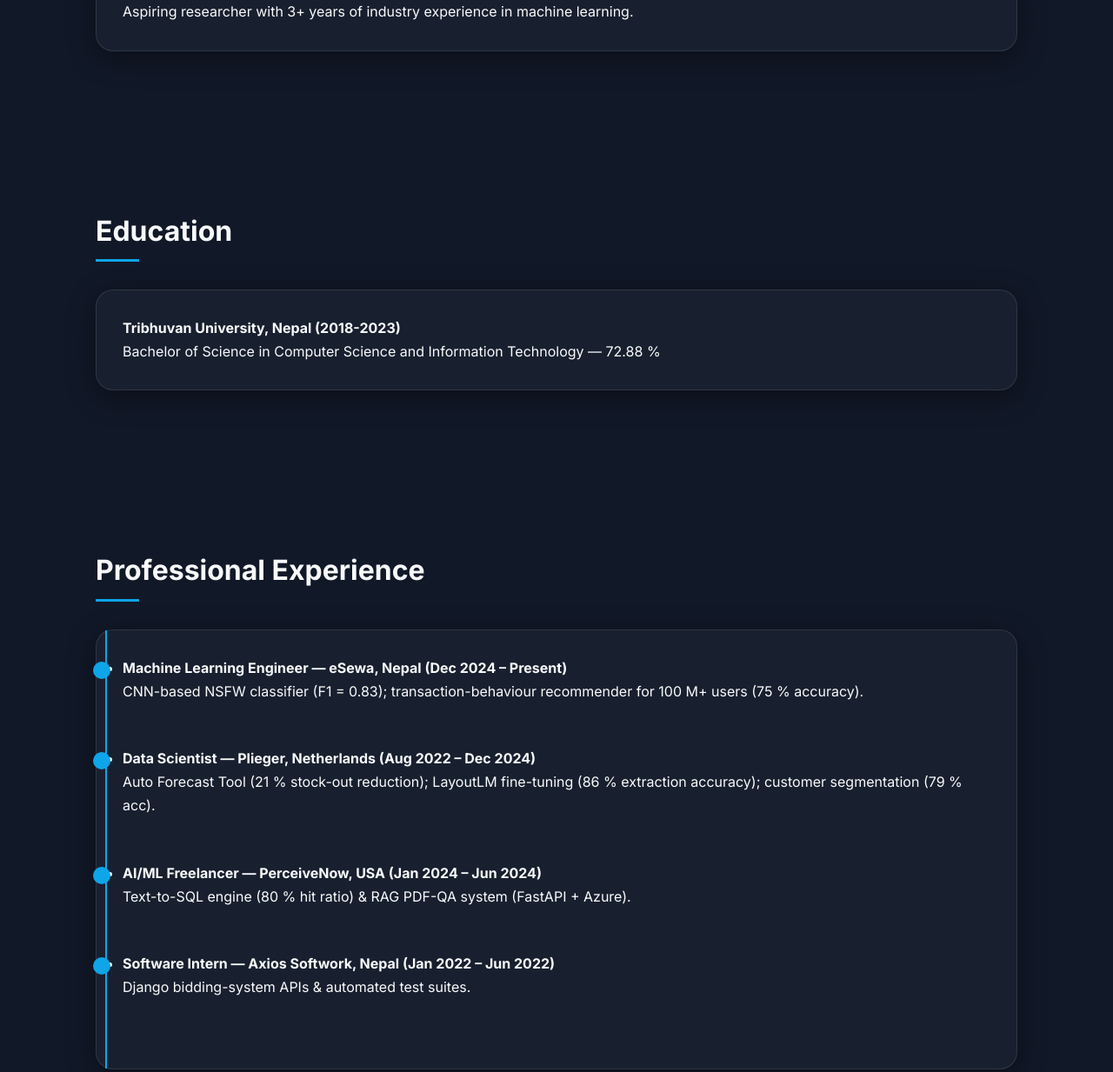
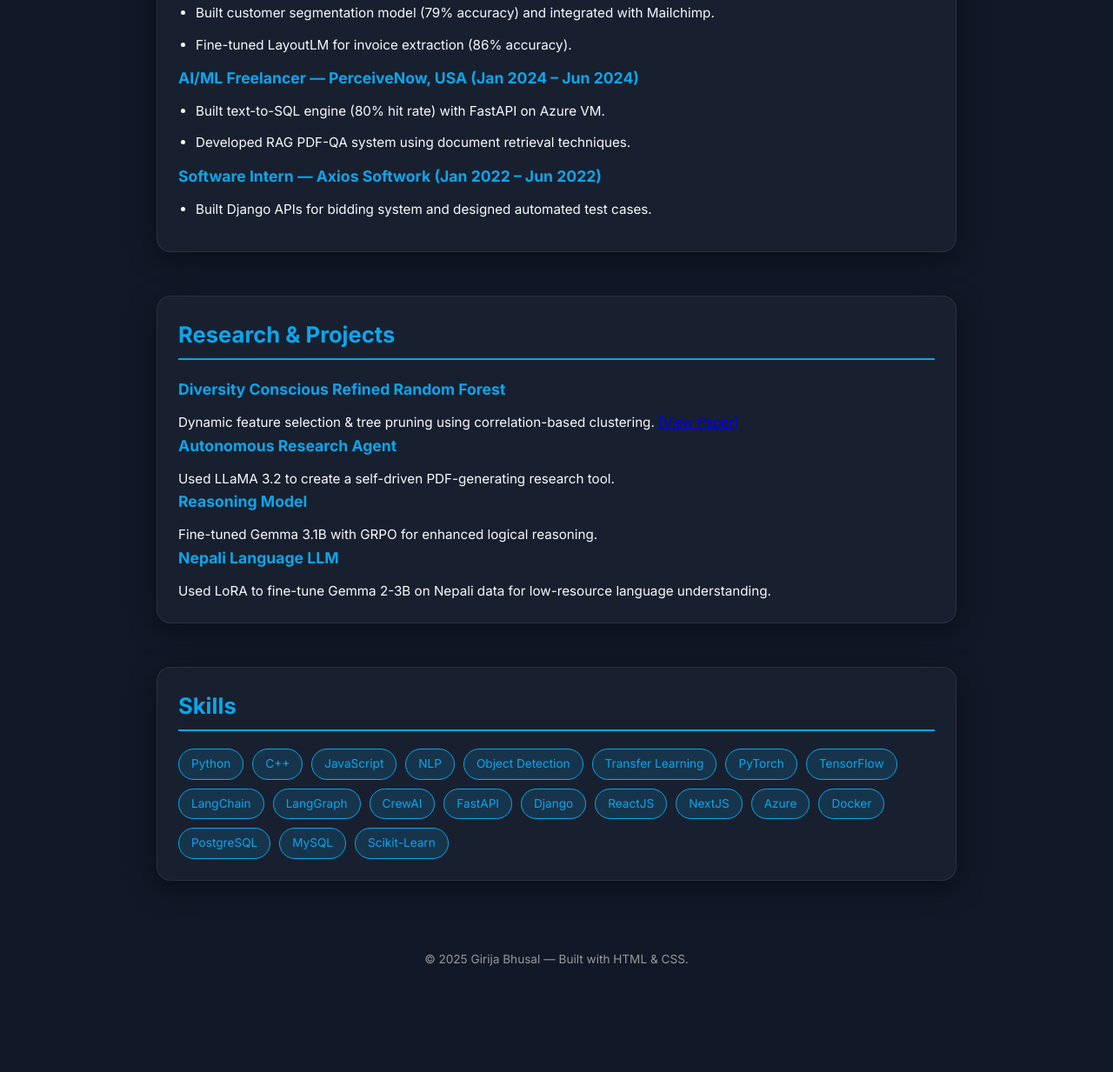
Before and after one commit to GirijaVusal/portfolio, a plain HTML site: page index.html in a window 1280 px wide. Shown: the part 1015-2248 px from the top of the page at 87% size. After the commit the page ends 2200 px from the top, so only its background shows below. Drawn offline with Linux system fonts and the light colour scheme.

Commit message:
Update index.html
changes

```diff
--- a/index.html
+++ b/index.html
@@ -6,202 +6,238 @@
   <title>Girija Bhusal — ML Engineer</title>
   <link href="https://fonts.googleapis.com/css2?family=Inter:wght@400;600;700&display=swap" rel="stylesheet">
   <style>
-    :root{
-      --bg:#111827;
-      --bg-alt:#1f2937;
-      --card:rgba(31,41,55,.55);
-      --text:#f9fafb;
-      --accent:#0ea5e9;
-      --shadow:0 8px 32px rgba(0,0,0,.4);
-      --radius:20px;
+    :root {
+      --bg: #111827;
+      --bg-alt: #1f2937;
+      --card: rgba(31, 41, 55, 0.55);
+      --text: #f9fafb;
+      --accent: #0ea5e9;
+      --shadow: 0 8px 32px rgba(0, 0, 0, .4);
+      --radius: 16px;
     }
-    [data-theme="light"]{
-      --bg:#f9fafb;
-      --bg-alt:#e5e7eb;
-      --card:rgba(255,255,255,.55);
-      --text:#111827;
-      --shadow:0 8px 32px rgba(0,0,0,.06);
+    [data-theme="light"] {
+      --bg: #f9fafb;
+      --bg-alt: #e5e7eb;
+      --card: rgba(255, 255, 255, 0.55);
+      --text: #111827;
+      --shadow: 0 8px 32px rgba(0, 0, 0, .06);
     }
-    *,*::before,*::after{box-sizing:border-box;margin:0;padding:0}
-    body{
-      font-family:"Inter",sans-serif;
-      background:var(--bg);
-      color:var(--text);
-      line-height:1.7;
-      transition:background .4s,color .4s;
+
+    *, *::before, *::after { box-sizing: border-box; margin: 0; padding: 0 }
+    body {
+      font-family: 'Inter', sans-serif;
+      background: var(--bg);
+      color: var(--text);
+      line-height: 1.6;
+      transition: background 0.4s, color 0.4s;
+      padding-top: 80px;
     }
-    header{
-      position:fixed;top:0;left:0;right:0;
-      display:flex;justify-content:space-between;align-items:center;
-      padding:12px 30px;
-      background:var(--card);
-      backdrop-filter:blur(12px);
-      border-bottom:1px solid rgba(255,255,255,.1);
-      z-index:1000;
+
+    header {
+      position: fixed;
+      top: 0; left: 0; right: 0;
+      display: flex; justify-content: space-between; align-items: center;
+      padding: 14px 30px;
+      background: var(--card);
+      backdrop-filter: blur(12px);
+      border-bottom: 1px solid rgba(255,255,255,0.1);
+      z-index: 1000;
     }
-    #themeToggle{cursor:pointer;font-size:24px}
-    .hero{height:100vh;display:flex;flex-direction:column;justify-content:center;align-items:center;text-align:center;gap:20px}
-    .hero img{width:160px;height:160px;border-radius:50%;object-fit:cover;border:4px solid var(--accent);animation:levitate 5s ease-in-out infinite}
-    @keyframes levitate{50%{transform:translateY(-10px)}}
-    .hero h1{font-size:2.8rem;font-weight:700}
-    .btn{background:var(--accent);color:#fff;padding:12px 30px;border-radius:50px;font-weight:600;transition:.3s}
-    .btn:hover{transform:scale(1.05);box-shadow:0 0 20px var(--accent)}
-    section{max-width:1100px;margin:auto;padding:90px 20px}
-    .section-title{font-size:2rem;margin-bottom:40px;position:relative}
-    .section-title::after{content:"";position:absolute;left:0;bottom:-8px;width:50px;height:3px;background:var(--accent)}
-    .glass{background:var(--card);backdrop-filter:blur(20px);border:1px solid rgba(255,255,255,.1);border-radius:var(--radius);box-shadow:var(--shadow)}
-    .card-grid{display:grid;gap:24px;grid-template-columns:repeat(auto-fill,minmax(260px,1fr))}
-    .timeline{position:relative;padding-left:40px}
-    .timeline::before{content:"";position:absolute;left:10px;top:0;bottom:0;width:2px;background:var(--accent)}
-    .timeline li{position:relative;margin-bottom:50px}
-    .timeline li::before{content:"";position:absolute;left:-34px;top:6px;width:20px;height:20px;border-radius:50%;background:var(--accent)}
 
-    /* ===== FALL-IN ANIMATION ===== */
-    .fall-container{opacity:0;transform:translateY(-100px);transition:all .9s cubic-bezier(.25,.8,.25,1)}
-    .fall-container.in-view{opacity:1;transform:translateY(0)}
+    #themeToggle { cursor: pointer; font-size: 22px }
 
-    /* --- SKILLS GALAXY (background) --- */
-    #skillsCanvas{position:absolute;top:0;left:0;width:100%;height:100%;z-index:-1}
-    #skills{display:flex;flex-wrap:wrap;gap:12px;justify-content:center;position:relative;z-index:1}
-    #skills span{background:rgba(14,165,233,.15);color:var(--accent);border:1px solid var(--accent);padding:8px 18px;border-radius:25px;transition:.3s}
-    #skills span:hover{background:var(--accent);color:#fff;transform:scale(1.15) rotate(-2deg)}
+    .container {
+      max-width: 960px;
+      margin: auto;
+      padding: 40px 20px;
+    }
+
+    .section {
+      margin-bottom: 50px;
+    }
+
+    h1, h2, h3 {
+      font-weight: 700;
+      color: var(--accent);
+      margin-bottom: 12px;
+    }
+
+    h1 { font-size: 2rem; margin-bottom: 6px }
+    h2 { font-size: 1.6rem; border-bottom: 2px solid var(--accent); padding-bottom: 6px; margin-bottom: 20px }
+    h3 { font-size: 1.1rem; }
+
+    p, li { font-size: 0.95rem; }
+
+    .glass {
+      background: var(--card);
+      backdrop-filter: blur(18px);
+      border-radius: var(--radius);
+      padding: 24px;
+      box-shadow: var(--shadow);
+      border: 1px solid rgba(255,255,255,0.08);
+    }
+
+    .contact {
+      font-size: 0.95rem;
+      margin-bottom: 16px;
+      color: var(--text);
+    }
+
+    .contact a {
+      color: var(--accent);
+      text-decoration: none;
+      margin-right: 10px;
+    }
+
+    ul { padding-left: 20px; margin-top: 10px }
+    li { margin-bottom: 12px }
+
+    .skills-grid {
+      display: flex;
+      flex-wrap: wrap;
+      gap: 10px;
+    }
+
+    .skill-tag {
+      background: rgba(14, 165, 233, 0.15);
+      border: 1px solid var(--accent);
+      padding: 6px 14px;
+      border-radius: 20px;
+      font-size: 0.85rem;
+      color: var(--accent);
+    }
+
+    footer {
+      text-align: center;
+      padding: 30px 20px;
+      font-size: 0.85rem;
+      color: #999;
+    }
   </style>
 </head>
 <body>
+
   <header>
     <h2>Girija Bhusal</h2>
     <span id="themeToggle">☀️</span>
   </header>
 
-  <section class="hero">
-    <img src="https://avatars.githubusercontent.com/u/87180292?v=4" alt="avatar">
-    <h1>Girija Bhusal</h1>
-    <p>Machine Learning Engineer · Kathmandu, Nepal</p>
-    <p>
-      <a href="mailto:girija.bhusal9@gmail.com">Email</a> ·
+  <div class="container">
+    <!-- CONTACT INFO -->
+    <section class="section">
+      <h1>Machine Learning Engineer</h1>
+      <p class="contact">
+        Kathmandu, Nepal ·
+        <a href="mailto:girija.bhusal9@gmail.com">girija.bhusal9@gmail.com</a> ·
         <a href="https://github.com/GirijaVusal" target="_blank">GitHub</a> ·
         <a href="https://linkedin.com/in/girija-bhusal-056151228" target="_blank">LinkedIn</a>
       </p>
-    <!-- <button class="btn" onclick="window.print()">Download / Print CV</button> -->
     </section>
 
     <!-- OBJECTIVE -->
-  <section>
-    <h2 class="section-title">Career Objective</h2>
-    <div class="glass" style="padding:30px">
-      Aspiring researcher with 3+ years of industry experience in machine learning.
-    </div>
+    <section class="section glass">
+      <h2>Career Objective</h2>
+      <p>Aspiring researcher with 3+ years of industry experience in machine learning and web development. Skilled in building real-world ML systems and research-driven applications. Seeking a research assistantship to contribute to impactful AI research and strengthen expertise in intelligent systems.</p>
     </section>
 
     <!-- EDUCATION -->
-  <section>
-    <h2 class="section-title">Education</h2>
-    <div class="glass" style="padding:30px">
-      <strong>Tribhuvan University, Nepal (2018-2023)</strong><br/>
-      Bachelor of Science in Computer Science and Information Technology — 72.88 %
-    </div>
+    <section class="section glass">
+      <h2>Education</h2>
+      <p><strong>Tribhuvan University, Nepal</strong> (2018–2023)<br/>Bachelor of Science in Computer Science and Information Technology<br/>Result: 72.88%</p>
     </section>
 
-  <!-- PROFESSIONAL EXPERIENCE -->
-  <section id="experience" class="fall-container">
-    <h2 class="section-title">Professional Experience</h2>
-    <ul class="timeline glass" style="padding:30px">
-      <li><strong>Machine Learning Engineer — eSewa, Nepal (Dec 2024 – Present)</strong><br/>CNN-based NSFW classifier (F1 = 0.83); transaction-behaviour recommender for 100 M+ users (75 % accuracy).</li>
-      <li><strong>Data Scientist — Plieger, Netherlands (Aug 2022 – Dec 2024)</strong><br/>Auto Forecast Tool (21 % stock-out reduction); LayoutLM fine-tuning (86 % extraction accuracy); customer segmentation (79 % acc).</li>
-      <li><strong>AI/ML Freelancer — PerceiveNow, USA (Jan 2024 – Jun 2024)</strong><br/>Text-to-SQL engine (80 % hit ratio) & RAG PDF-QA system (FastAPI + Azure).</li>
-      <li><strong>Software Intern — Axios Softwork, Nepal (Jan 2022 – Jun 2022)</strong><br/>Django bidding-system APIs & automated test suites.</li>
+    <!-- EXPERIENCE -->
+    <section class="section glass">
+      <h2>Professional Experience</h2>
+
+      <h3>Machine Learning Engineer — eSewa (Dec 2024 – Present)</h3>
+      <ul>
+        <li>Built CNN-based NSFW image classifier (F1 = 0.83); deployed using transfer learning.</li>
+        <li>Developed transaction behavior recommender serving 100M+ users (75% accuracy).</li>
+      </ul>
+
+      <h3>Data Scientist — Plieger, Netherlands (Aug 2022 – Dec 2024)</h3>
+      <ul>
+        <li>Created demand forecasting tool for 20K+ products, reducing stock-outs by 21%.</li>
+        <li>Built customer segmentation model (79% accuracy) and integrated with Mailchimp.</li>
+        <li>Fine-tuned LayoutLM for invoice extraction (86% accuracy).</li>
+      </ul>
+
+      <h3>AI/ML Freelancer — PerceiveNow, USA (Jan 2024 – Jun 2024)</h3>
+      <ul>
+        <li>Built text-to-SQL engine (80% hit rate) with FastAPI on Azure VM.</li>
+        <li>Developed RAG PDF-QA system using document retrieval techniques.</li>
+      </ul>
+
+      <h3>Software Intern — Axios Softwork (Jan 2022 – Jun 2022)</h3>
+      <ul>
+        <li>Built Django APIs for bidding system and designed automated test cases.</li>
       </ul>
     </section>
 
     <!-- RESEARCH & PROJECTS -->
-  <section id="research" class="fall-container">
-    <h2 class="section-title">Research & Projects</h2>
-    <div class="card-grid">
-    <div class="glass" style="padding:25px">
+    <section class="section glass">
+      <h2>Research & Projects</h2>
+
       <h3>Diversity Conscious Refined Random Forest</h3>
-        <p>Dynamic feature selection & tree‑pruning via correlation clustering.</p>
-        <p><a href="https://arxiv.org/pdf/2507.00467">Read the full paper on arXiv</a></p>
-    </div>
-    <div class="glass" style="padding:25px"><h3>Autonomous Research Agent</h3><p>LLaMA-3.2 agent that researches, scrapes, and outputs PDF reports.</p></div>
-    <div class="glass" style="padding:25px"><h3>Reasoning Model</h3><p>Gemma-3.1B fine-tuned with GRPO for logical reasoning.</p></div>
-    <div class="glass" style="padding:25px"><h3>Nepali Language LLM</h3><p>LoRA fine-tuned Gemma-2-3B on low-resource Nepali corpus.</p></div>
+      <p>Dynamic feature selection & tree pruning using correlation-based clustering. <a href="https://arxiv.org/pdf/2507.00467" target="_blank">[View Paper]</a></p>
+
+      <h3>Autonomous Research Agent</h3>
+      <p>Used LLaMA 3.2 to create a self-driven PDF-generating research tool.</p>
+
+      <h3>Reasoning Model</h3>
+      <p>Fine-tuned Gemma 3.1B with GRPO for enhanced logical reasoning.</p>
+
+      <h3>Nepali Language LLM</h3>
+      <p>Used LoRA to fine-tune Gemma 2-3B on Nepali data for low-resource language understanding.</p>
+    </section>
+
+    <!-- SKILLS -->
+    <section class="section glass">
+      <h2>Skills</h2>
+
+      <div class="skills-grid">
+        <div class="skill-tag">Python</div>
+        <div class="skill-tag">C++</div>
+        <div class="skill-tag">JavaScript</div>
+        <div class="skill-tag">NLP</div>
+        <div class="skill-tag">Object Detection</div>
+        <div class="skill-tag">Transfer Learning</div>
+        <div class="skill-tag">PyTorch</div>
+        <div class="skill-tag">TensorFlow</div>
+        <div class="skill-tag">LangChain</div>
+        <div class="skill-tag">LangGraph</div>
+        <div class="skill-tag">CrewAI</div>
+        <div class="skill-tag">FastAPI</div>
+        <div class="skill-tag">Django</div>
+        <div class="skill-tag">ReactJS</div>
+        <div class="skill-tag">NextJS</div>
+        <div class="skill-tag">Azure</div>
+        <div class="skill-tag">Docker</div>
+        <div class="skill-tag">PostgreSQL</div>
+        <div class="skill-tag">MySQL</div>
+        <div class="skill-tag">Scikit-Learn</div>
       </div>
     </section>
 
-  <!-- SKILLS -->
-  <section id="skillsSection" class="fall-container">
-    <h2 class="section-title">Skills</h2>
-    <canvas id="skillsCanvas"></canvas>
-    <div id="skills">
-      <span>Python (Advanced)</span><span>C++ (Intermediate)</span><span>JavaScript (Intermediate)</span>
-      <span>NLP</span><span>Classification</span><span>Regression</span><span>Object Detection</span><span>Segmentation</span>
-      <span>Transfer Learning</span><span>Fine-Tuning</span><span>LLMs Prompt Engineering</span>
-      <span>PyTorch</span><span>TensorFlow</span><span>OpenCV</span><span>NumPy</span><span>PySpark</span>
-      <span>Pandas</span><span>Scikit-Learn</span><span>LangChain</span><span>LangGraph</span>
-      <span>CrewAI</span><span>PydanticAI</span><span>MCP</span><span>PostgreSQL</span><span>MySQL</span>
-      <span>Azure</span><span>Databricks</span><span>Docker</span><span>Gradio UI</span><span>Streamlit</span>
-      <span>FastAPI</span><span>Django</span><span>ReactJS</span><span>NextJS</span>
+    <footer>
+      © 2025 Girija Bhusal — Built with HTML & CSS.
+    </footer>
   </div>
-  </section>
-
-  <footer style="text-align:center;padding:40px 20px;font-size:.9rem;">
-    © 2024 Girija Bhusal — Crafted with pure HTML & CSS.
-  </footer>
 
   <script>
-    /* ---------- Theme Toggle ---------- */
-    const toggle=document.getElementById('themeToggle');
-    const html=document.documentElement;
-    if(localStorage.theme==='light'){html.dataset.theme='light';toggle.textContent='🌙';}
-    toggle.onclick=()=>{
-      const isLight=html.dataset.theme==='light';
-      html.dataset.theme=isLight?'':'light';
-      localStorage.theme=isLight?'':'light';
-      toggle.textContent=isLight?'☀️':'🌙';
+    const toggle = document.getElementById('themeToggle');
+    const html = document.documentElement;
+    if (localStorage.theme === 'light') {
+      html.dataset.theme = 'light';
+      toggle.textContent = '🌙';
+    }
+    toggle.onclick = () => {
+      const isLight = html.dataset.theme === 'light';
+      html.dataset.theme = isLight ? '' : 'light';
+      localStorage.theme = isLight ? '' : 'light';
+      toggle.textContent = isLight ? '☀️' : '🌙';
     };
-
-    /* ---------- Fall-in Animation ---------- */
-    const fallObserver=new IntersectionObserver(entries=>{
-      entries.forEach(entry=>{
-        if(entry.isIntersecting){
-          entry.target.classList.add('in-view');
-        }
-      });
-    },{threshold:0.3});
-    document.querySelectorAll('.fall-container').forEach(el=>fallObserver.observe(el));
-
-    /* ---------- Skills Galaxy Background ---------- */
-    const canvas=document.getElementById('skillsCanvas');
-    const ctx=canvas.getContext('2d');
-    let W,H,particles=[];
-    function resize(){canvas.width=W=window.innerWidth;canvas.height=H=canvas.offsetHeight;}
-    window.addEventListener('resize',resize);resize();
-    class Particle{
-      constructor(x,y,r,dx,dy){this.x=x;this.y=y;this.r=r;this.dx=dx;this.dy=dy;}
-      move(){
-        if(this.x>W||this.x<0) this.dx*=-1;
-        if(this.y>H||this.y<0) this.dy*=-1;
-        this.x+=this.dx;this.y+=this.dy;
-      }
-      draw(){
-        ctx.beginPath();
-        ctx.arc(this.x,this.y,this.r,0,Math.PI*2);
-        ctx.fillStyle='rgba(14,165,233,0.15)';
-        ctx.fill();
-      }
-    }
-    function init(){
-      particles=[];
-      for(let i=0;i<60;i++){
-        particles.push(new Particle(Math.random()*W,Math.random()*H,Math.random()*2+1,(Math.random()-.5)*.5,(Math.random()-.5)*.5));
-      }
-    }
-    function animate(){
-      ctx.clearRect(0,0,W,H);
-      particles.forEach(p=>{p.move();p.draw();});
-      requestAnimationFrame(animate);
-    }
-    init();animate();
   </script>
 </body>
 </html>
```
Lines whose indentation alone changed are shown as unchanged.
